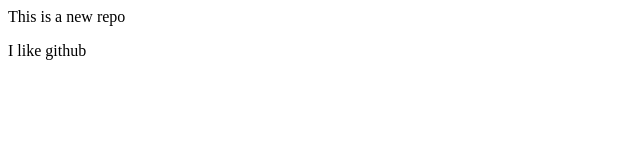
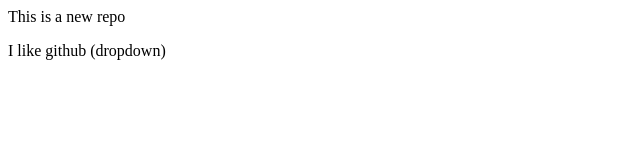
Before and after one commit to Prerona62/Localrepo, a plain HTML site: page index.html in a window 1280 px wide. Shown: the full height of the page, 0-640 px from the left. Drawn offline with Linux system fonts and the light colour scheme.

Commit message:
Add dropdown

```diff
--- a/index.html
+++ b/index.html
@@ -1,2 +1,2 @@
 <p>This is a new repo</p>
-<p> I like github </p>
+<p> I like github (dropdown) </p>
```
